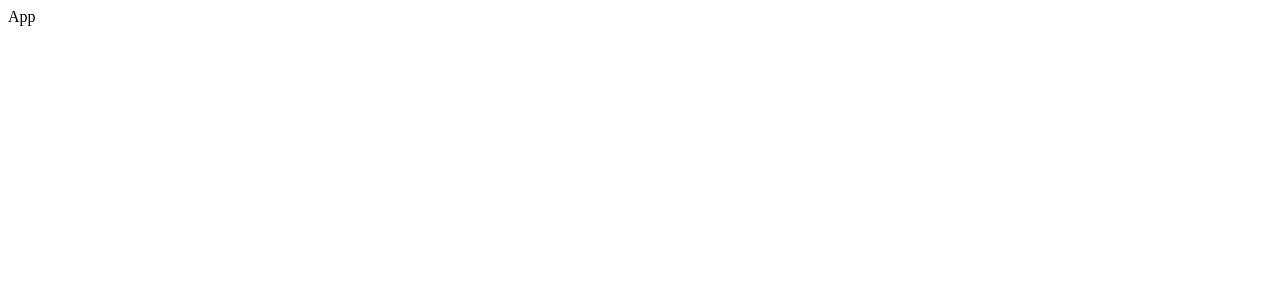
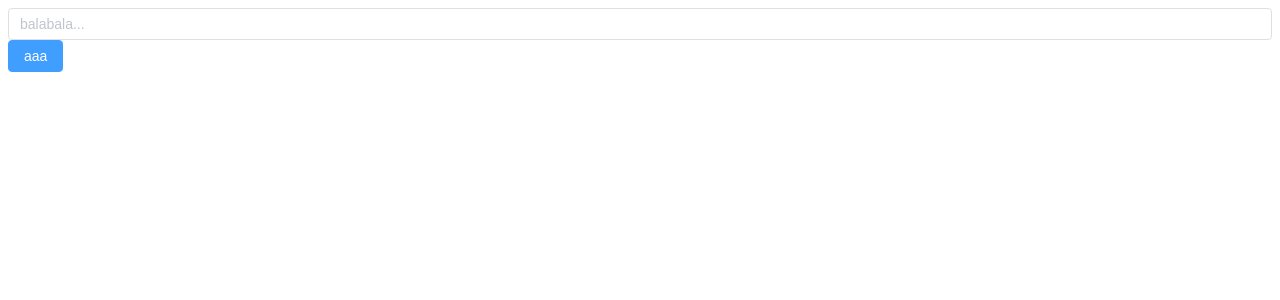
Before and after one commit to nirvana72/vue3-admin-template, a Vue app: page / in a window 1280 px wide. Shown: the top 300 px of the page. Built offline with nearby package versions, Linux system fonts and the light colour scheme.

Commit message:
element plus

```diff
--- a/package.json
+++ b/package.json
@@ -11,6 +11,7 @@
     "lint:eslint"
   ],
   "dependencies": {
+    "element-plus": "^1.1.0-beta.19",
     "vue": "^3.2.16"
   },
   "devDependencies": {
--- a/src/App.vue
+++ b/src/App.vue
@@ -1,5 +1,8 @@
 <template>
-  <div>App</div>
+  <div>
+    <el-input placeholder="balabala..."></el-input>
+    <el-button type="primary">aaa</el-button>
+  </div>
 </template>
 
 <script lang="ts">
--- /dev/null
+++ b/src/components/setupElementUI.ts
@@ -0,0 +1,9 @@
+import 'element-plus/dist/index.css'
+import type { App } from 'vue'
+import { ElButton, ElInput } from 'element-plus'
+
+export function setupElementUI(app: App): void {
+  app.config.globalProperties.$ELEMENT = { size: 'small', zIndex: 3000 }
+  app.use(ElButton)
+  app.use(ElInput)
+}
--- a/src/main.ts
+++ b/src/main.ts
@@ -1,4 +1,14 @@
 import { createApp } from 'vue'
 import App from './App.vue'
 
-createApp(App).mount('#app')
+import { setupElementUI } from '@/components/setupElementUI'
+
+function bootstrap() {
+  const app = createApp(App)
+
+  setupElementUI(app)
+
+  app.mount('#app')
+}
+
+bootstrap()
--- a/tsconfig.json
+++ b/tsconfig.json
@@ -1,5 +1,6 @@
 {
   "compilerOptions": {
+    "skipLibCheck": true,
     "target": "esnext",
     "useDefineForClassFields": true,
     "module": "esnext",
```
Also changed, not shown: 1 other file (tests, documents, lock files or other folders).
